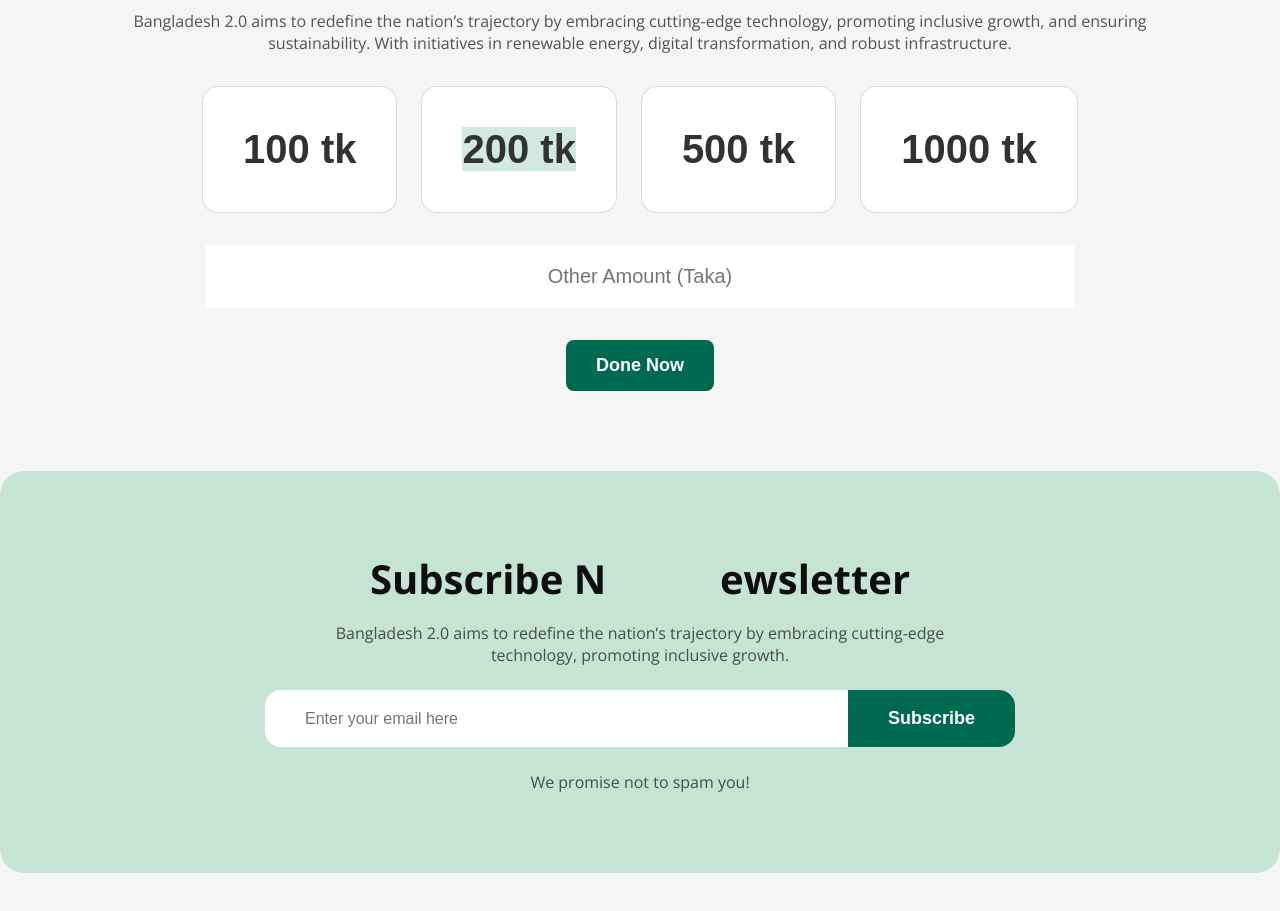
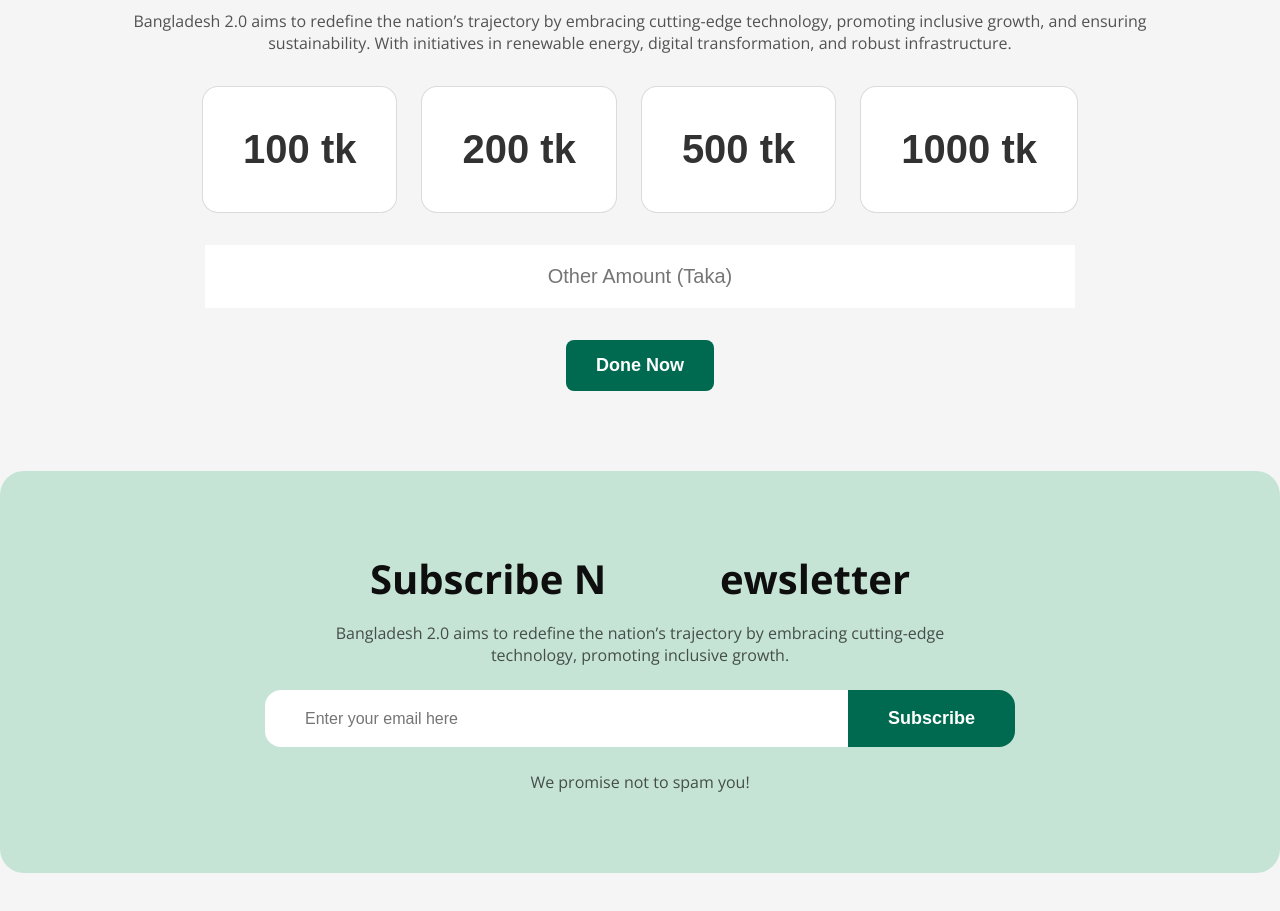
Before and after one commit to Subro-webdev23/Assignment-1, a plain HTML site: page index.html in a window 1280 px wide. Shown: the part 2800-3711 px from the top of the page. Drawn offline with nearby package versions, Linux system fonts and the light colour scheme.

Commit message:
modify some css

```diff
--- a/style.css
+++ b/style.css
@@ -309,9 +309,7 @@ strong{
     background-color: #c6e4d6;
     transition: 500ms;
 }
-#activeButton{
-    background-color: #c6e4d6!important;
-}
+
 .donate-section input{
     width: 790px;
     padding: 20px 40px;
```
